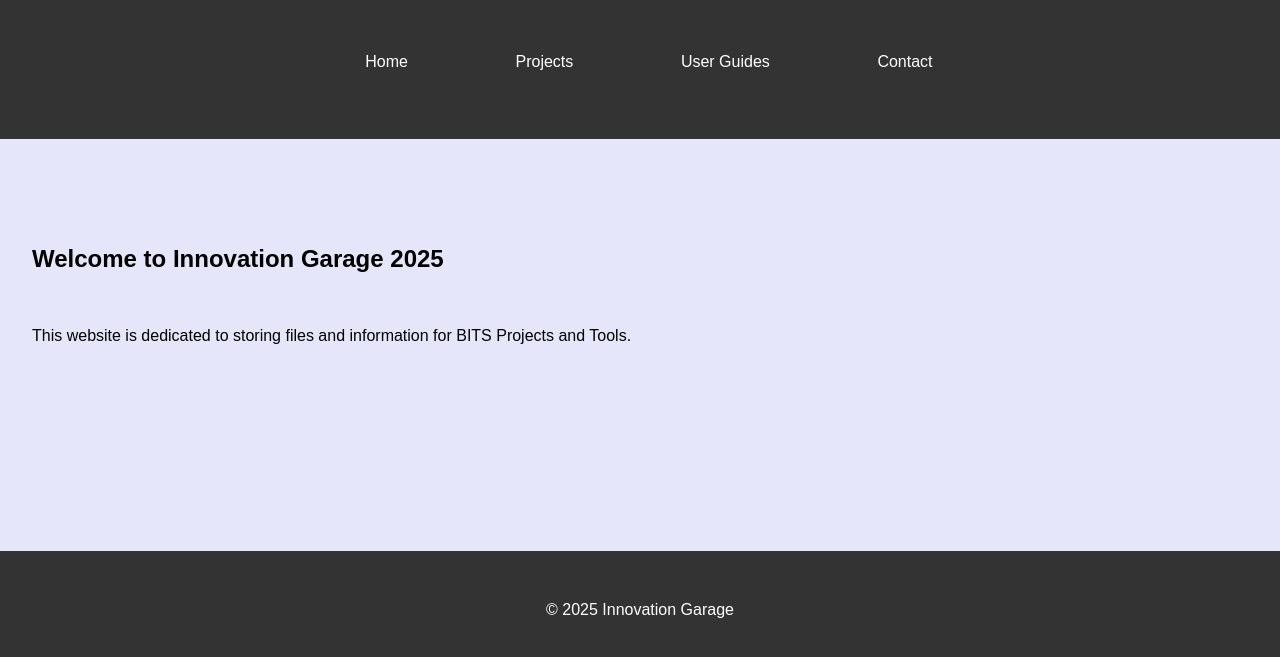
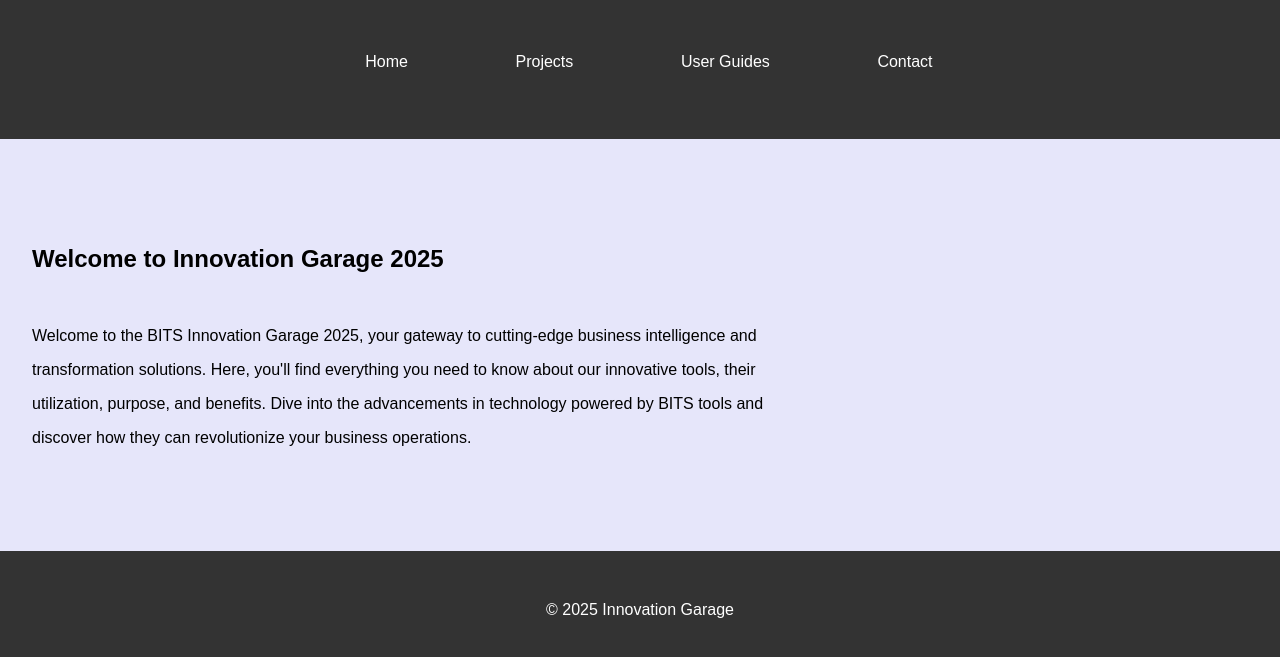
Before and after one commit to dextsrina/BITS-Innovation-Garage-2025, a plain HTML site: page index.html in a window 1280 px wide. Shown: the part 131-788 px from the top of the page. Drawn offline with Linux system fonts and the light colour scheme.

Commit message:
Update index.html

```diff
--- a/index.html
+++ b/index.html
@@ -22,7 +22,10 @@
     <main>
         <section>
             <h2>Welcome to Innovation Garage 2025</h2>
-            <p>This website is dedicated to storing files and information for BITS Projects and Tools.</p>
+            <p>Welcome to the BITS Innovation Garage 2025, your gateway to cutting-edge business intelligence and</p>
+            <p>transformation solutions. Here, you'll find everything you need to know about our innovative tools, their</p>
+            <p>utilization, purpose, and benefits. Dive into the advancements in technology powered by BITS tools and</p>
+            <p>discover how they can revolutionize your business operations.</p>
         </section>
     </main>
     <footer>
```
